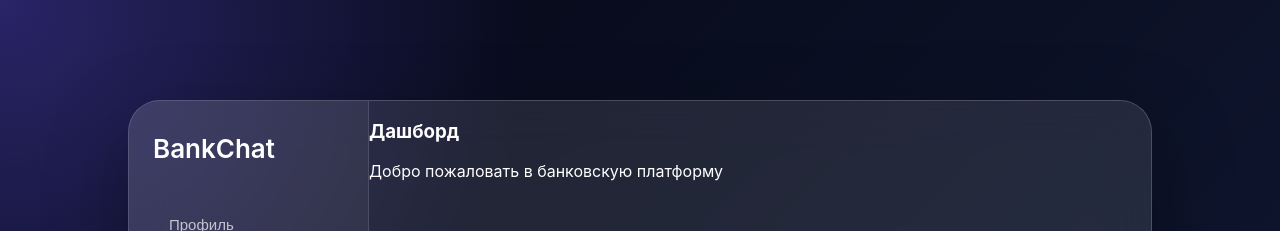
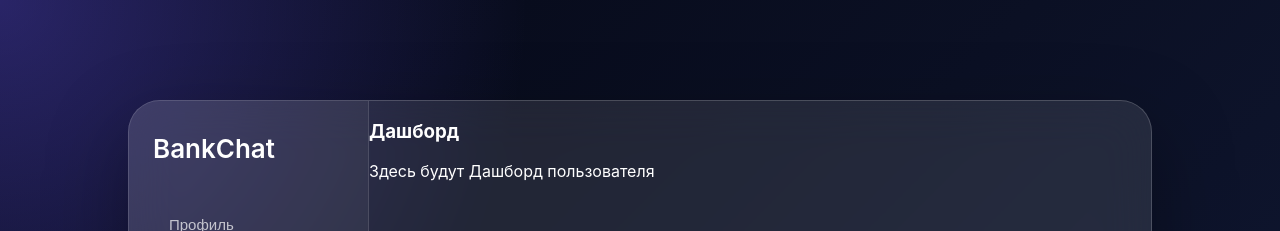
Before and after one commit to Polevov96/BankChat-javaReact, a React (Vite) app in the folder frontend/: page / in a window 1280 px wide. Shown: the top 231 px of the page. Built offline with nearby package versions, Linux system fonts and the light colour scheme.

Commit message:
типизировать и упростить меню

```diff
--- a/frontend/src/App.tsx
+++ b/frontend/src/App.tsx
@@ -1,39 +1,54 @@
 import "./App.css";
 import { useState } from "react";
+
+type MenuItem = {
+  id: string;
+  label: string;
+  description: string;
+};
 
 function App() {
   const [activeSection, setActiveSection] = useState("dashboard");
 
-  const menuItems = [
+  const menuItems: MenuItem[] = [
     {
       id: "profile",
       label: "Профиль",
+      description: "Данные пользователя",
     },
     {
       id: "dashboard",
       label: "Дашборд",
+      description: "Здесь будут Дашборд пользователя",
     },
     {
       id: "chats",
       label: "Чаты",
+      description: "Здесь будут Чаты пользователя",
     },
     {
       id: "projects",
       label: "Проекты",
+      description: "Здесь будут Проекты пользователя",
     },
     {
       id: "accounts",
       label: "Аккаунты",
+      description: "Здесь будут Аккаунты пользователя",
     },
     {
       id: "settings",
       label: "Настройки",
+      description: "Здесь будут настройки пользователя",
     },
     {
       id: "notifications",
       label: "Уведомления",
+      description: "Здесь будут уведомления пользователя",
     },
   ];
+
+  const activeItem = menuItems.find((item) => item.id === activeSection);
 
   return (
     <main className="app">
@@ -57,53 +72,8 @@ function App() {
         </aside>
 
         <section className="content">
-          {activeSection === "dashboard" && (
-            <div>
-              <h1>Дашборд</h1>
-              <p>Добро пожаловать в банковскую платформу</p>
-            </div>
-          )}
-
-          {activeSection === "chats" && (
-            <div>
-              <h1>Чаты</h1>
-              <p>Добро пожаловать в банковскую платформу</p>
-            </div>
-          )}
-
-          {activeSection === "projects" && (
-            <div>
-              <h1>Проекты</h1>
-              <p>Добро пожаловать в банковскую платформу</p>
-            </div>
-          )}
-
-          {activeSection === "accounts" && (
-            <div>
-              <h1>Аккаунты</h1>
-              <p>Добро пожаловать в банковскую платформу</p>
-            </div>
-          )}
-
-          {activeSection === "settings" && (
-            <div>
-              <h1>Настройки</h1>
-              <p>Добро пожаловать в банковскую платформу</p>
-            </div>
-          )}
-
-          {activeSection === "profile" && (
-            <div>
-              <h1>Профиль пользователя</h1>
-              <p>Данные пользователя</p>
-            </div>
-          )}
-          {activeSection === "notifications" && (
-            <div>
-              <h1>Уведомления</h1>
-              <p>Здесь будут уведомления пользователя</p>
-            </div>
-          )}
+          <h1>{activeItem?.label}</h1>
+          <p>{activeItem?.description}</p>
         </section>
       </section>
     </main>
```
